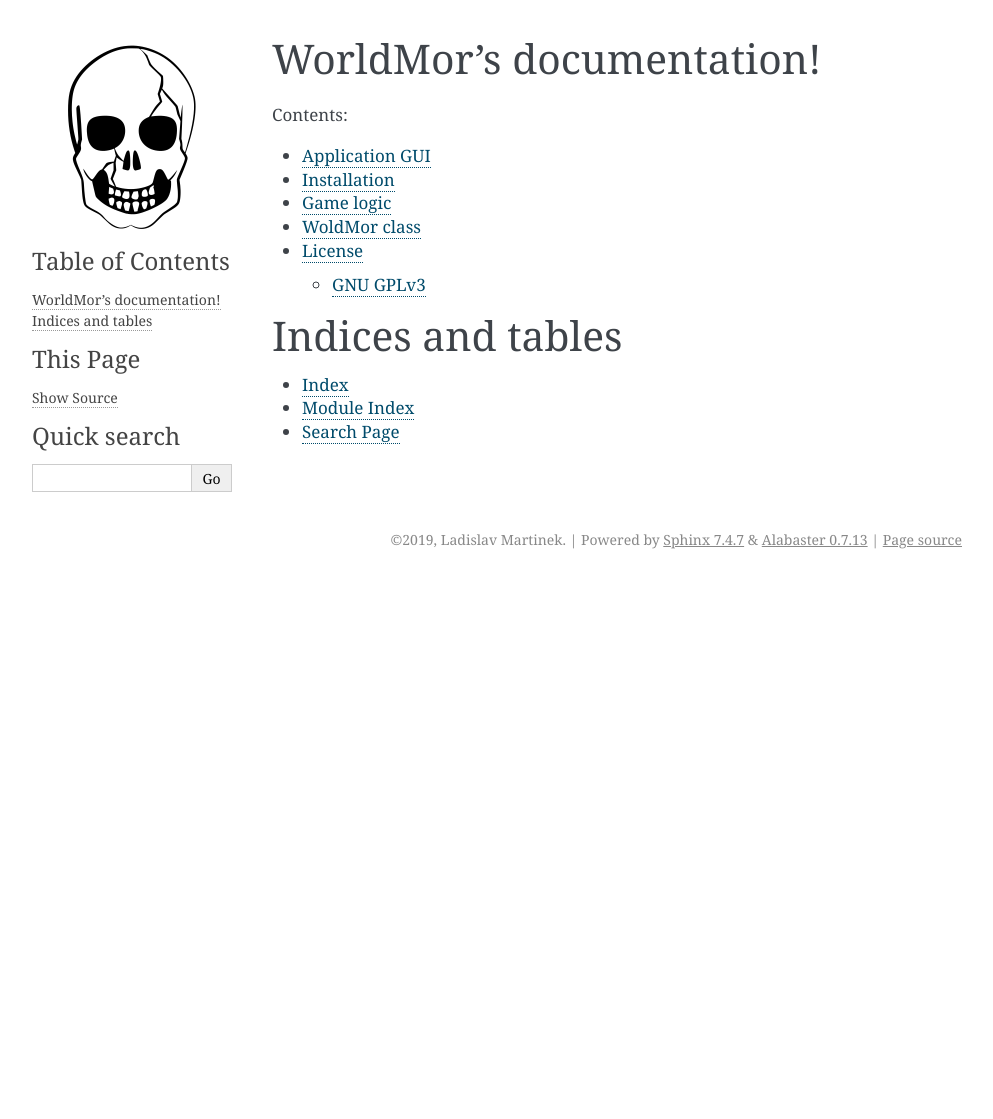
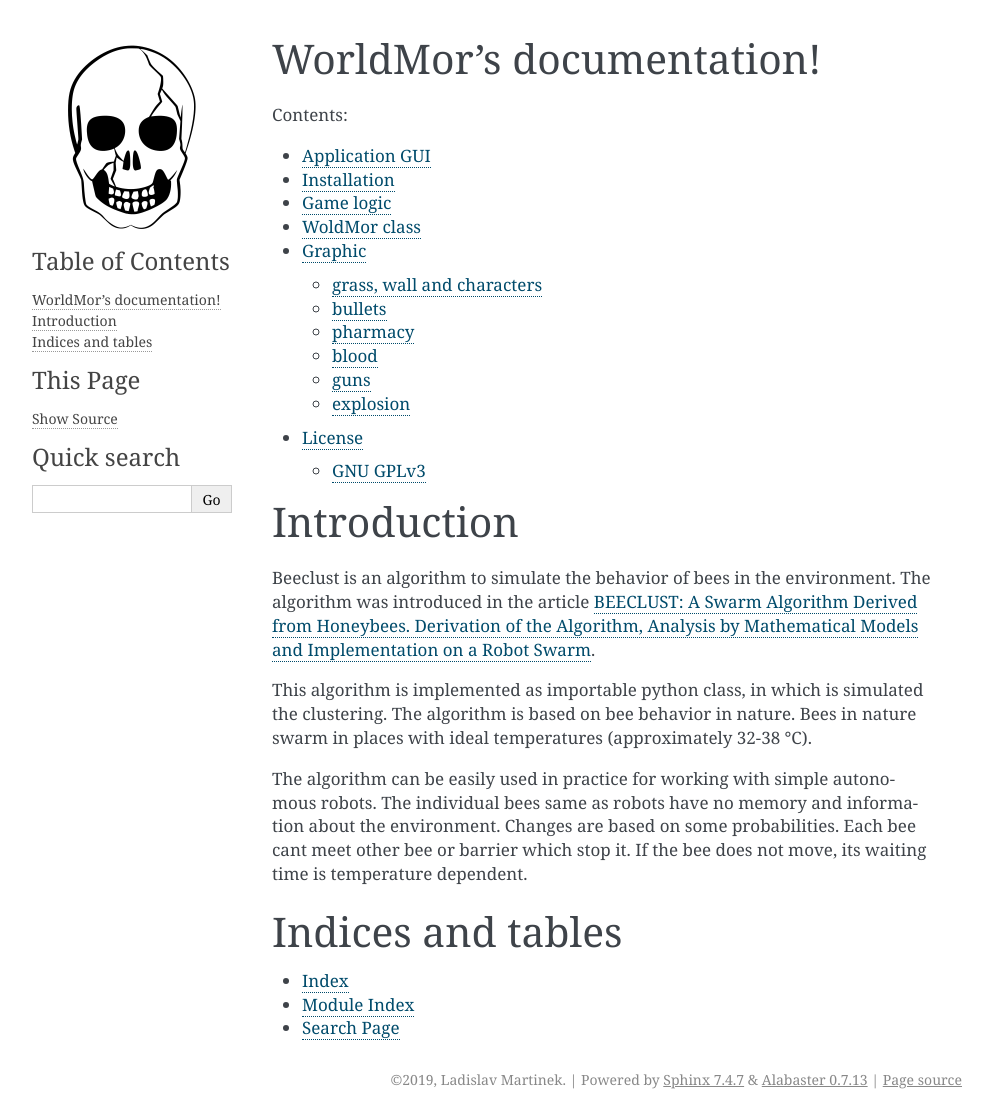
Before and after one commit to martilad/worldmor, a Sphinx documentation site: the page built from docs/index.rst, in a window 1280 px wide. Shown: the whole page, without its empty margins (148-1141 px from the left). Built offline with Sphinx 7.4.7, drawn with Linux system fonts in a browser that asks for light colours; before the commit the page ends 900 px from its top, so only the background shows below that.

Commit message:
write about use game grafics

```diff
--- a/docs/index.rst
+++ b/docs/index.rst
@@ -14,7 +14,33 @@
    game/installation
    game_logic/game
    auto/worldmor_doc
+   graphic
    license
+
+
+Introduction
+==================
+Beeclust is an algorithm to simulate the behavior of bees in the environment.
+The algorithm was introduced in the article
+`BEECLUST: A Swarm Algorithm Derived from
+Honeybees.
+Derivation of the Algorithm, Analysis by
+Mathematical Models
+and Implementation on a Robot Swarm
+<http://heikohamann.de/pub/schmickl_beeclust_2011.pdf>`_.
+
+This algorithm is implemented as importable python class,
+in which is simulated the clustering. The algorithm is based on bee behavior in nature.
+Bees in nature swarm in places with ideal temperatures (approximately 32-38 °C).
+
+The algorithm can be easily used in practice for working with simple autonomous robots.
+The individual bees same as robots have no memory and information about the environment.
+Changes are based on some probabilities.
+Each bee cant meet other bee or barrier which stop it.
+If the bee does not move, its waiting time is temperature dependent.
+
+
+
 
 Indices and tables
 ==================
```
Also changed, not shown: docs/graphic.rst (added, +44 -0 lines), docs/license.rst (line endings or trailing spaces), 7 other files.
